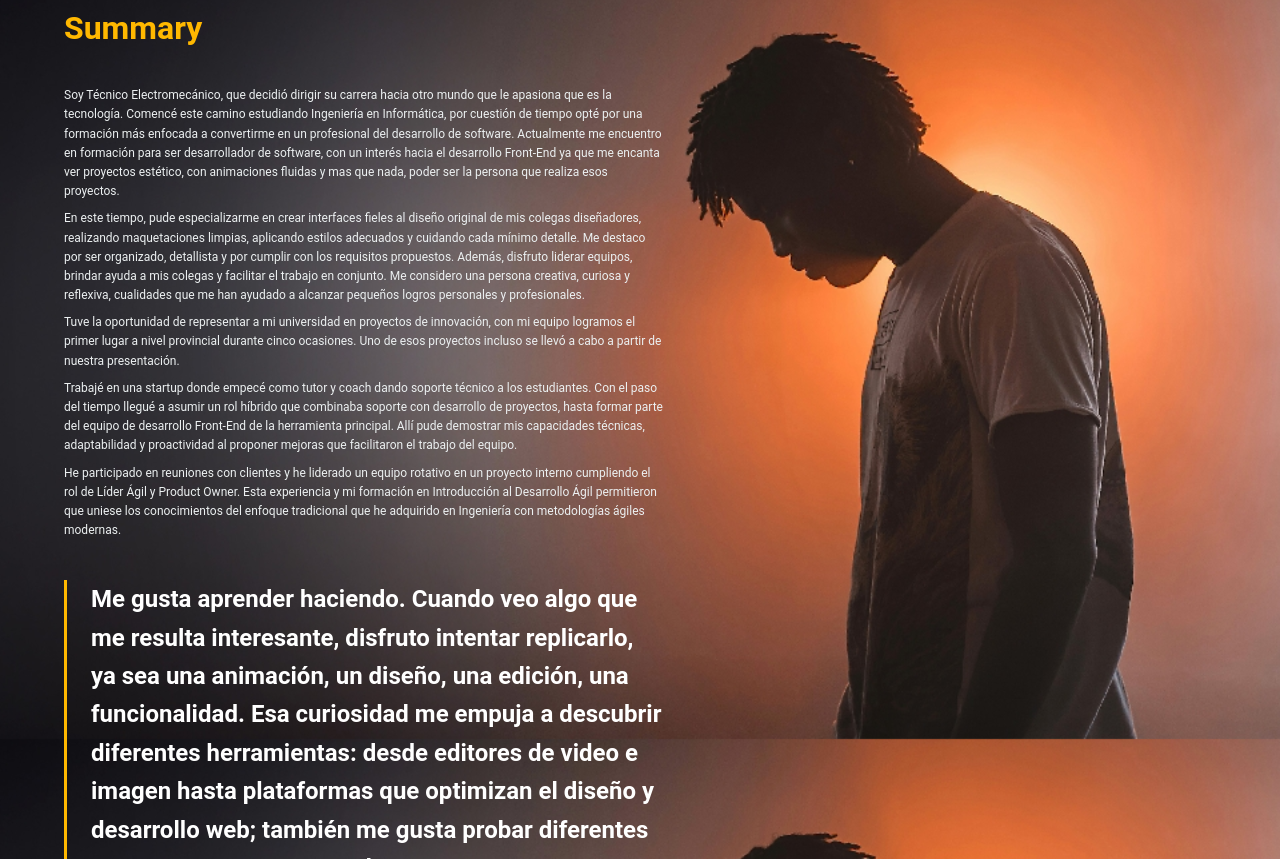
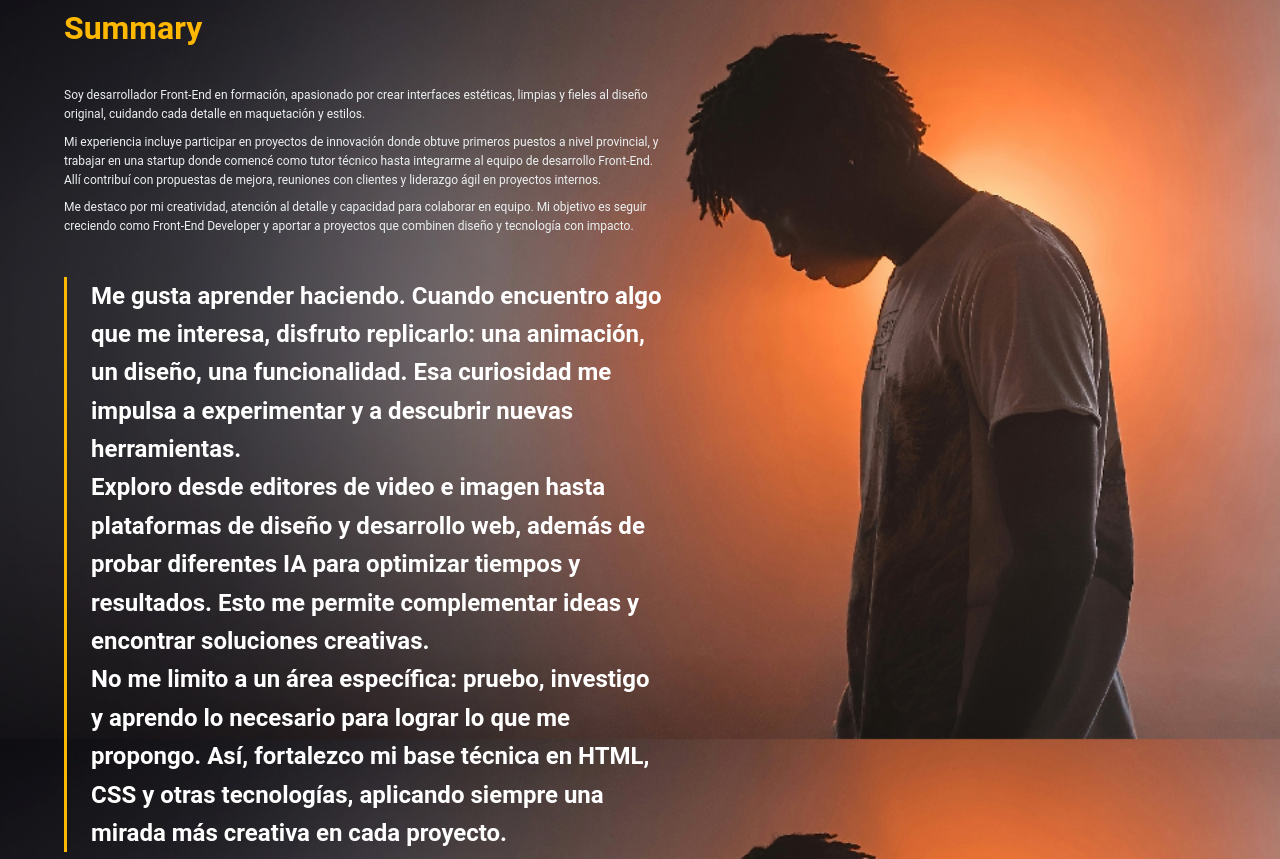
Before and after one commit to MatiasG10/Portfolio, a plain HTML site: page index.html in a window 1280 px wide. Shown: the part 861-1720 px from the top of the page. Drawn offline with Linux system fonts and the light colour scheme.

Commit message:
modificación del summary
Se modifico para que sea mas orientado a perfil de desarrollador front end

```diff
--- a/index.html
+++ b/index.html
@@ -90,49 +90,33 @@
 
             <h2 class="fade-in">Summary</h2>
             <div class="experience-text fade-in">
-                <p class="exp">Soy Técnico Electromecánico, que decidió dirigir su carrera hacia otro mundo que le
-                    apasiona que es la tecnología. Comencé este camino estudiando Ingeniería en Informática, por
-                    cuestión de tiempo opté por una formación más enfocada a convertirme en un profesional del
-                    desarrollo de software. Actualmente me encuentro en formación para ser desarrollador de software,
-                    con un interés hacia el desarrollo Front-End ya que me encanta ver proyectos estético, con
-                    animaciones fluidas y mas que nada, poder ser la persona que realiza esos proyectos.
-                </p>
-                <p class="exp">En este tiempo, pude especializarme en crear interfaces fieles al diseño original de mis
-                    colegas diseñadores, realizando maquetaciones limpias, aplicando estilos adecuados y cuidando cada
-                    mínimo detalle. Me destaco por ser organizado, detallista y por cumplir con los requisitos
-                    propuestos. Además, disfruto liderar equipos, brindar ayuda a mis colegas y facilitar el trabajo en
-                    conjunto. Me considero una persona creativa, curiosa y reflexiva, cualidades que me han ayudado a
-                    alcanzar pequeños logros personales y profesionales.
-                </p>
-                <p class="exp">Tuve la oportunidad de representar a mi universidad en proyectos de innovación, con mi
-                    equipo logramos el primer lugar a nivel provincial durante cinco ocasiones. Uno de esos proyectos
-                    incluso se llevó a cabo a partir de nuestra presentación.
-                </p>
-                <p class="exp">Trabajé en una startup donde empecé como tutor y coach dando soporte técnico a los
-                    estudiantes.
-                    Con el paso del tiempo llegué a asumir un rol híbrido que combinaba soporte con desarrollo de
-                    proyectos, hasta formar parte del equipo de desarrollo Front-End de la herramienta principal. Allí
-                    pude demostrar mis capacidades técnicas, adaptabilidad y proactividad al proponer mejoras que
-                    facilitaron el trabajo del equipo.
-                </p>
-                <p class="exp">He participado en reuniones con clientes y he liderado un equipo rotativo en un proyecto
-                    interno cumpliendo el rol de Líder Ágil y Product Owner. Esta experiencia y mi formación en
-                    Introducción al Desarrollo Ágil permitieron que uniese los conocimientos del enfoque tradicional que
-                    he adquirido en Ingeniería con metodologías ágiles modernas.
-                </p>
+                <p class="exp">Soy desarrollador Front-End en formación, apasionado por crear interfaces estéticas,
+                    limpias y fieles al diseño original, cuidando cada detalle en maquetación y estilos.</p>
+                <p class="exp">Mi experiencia incluye participar en proyectos de innovación donde obtuve primeros
+                    puestos a nivel provincial, y trabajar en una startup donde comencé como tutor técnico hasta
+                    integrarme al equipo de desarrollo Front-End. Allí contribuí con propuestas de mejora, reuniones con
+                    clientes y liderazgo ágil en proyectos internos.</p>
+                <p class="exp">Me destaco por mi creatividad, atención al detalle y capacidad para colaborar en equipo.
+                    Mi objetivo es seguir creciendo como Front-End Developer y aportar a proyectos que combinen diseño y
+                    tecnología con impacto.</p>
+
             </div>
 
             <div class="main-text fade-in-left">
                 <h3>
-                    Me gusta aprender haciendo. Cuando veo algo que me resulta interesante, disfruto intentar
-                    replicarlo, ya sea una animación, un diseño, una edición, una funcionalidad. Esa curiosidad me
-                    empuja a descubrir diferentes herramientas: desde editores de video e imagen hasta plataformas que
-                    optimizan el diseño y desarrollo web; también me gusta probar diferentes IA que me voy encontrando,
-                    son nuevas oportunidades para optimizar tiempos, los resultados, e incluso complementar mis propias
-                    ideas. No estoy centrado en una única área, investigo, pruebo y a medida que hago esto, aprendo lo
-                    que sea para llegar al resultado que deseo. Y así, voy acumulando conocimientos que hacen más rica
-                    mi base técnica en HTML, CSS y otras tecnologías y que me ayudan a trabajar sobre los proyectos con
-                    una mirada más creativa.
+                    Me gusta aprender haciendo. Cuando encuentro algo que me interesa, disfruto replicarlo: una
+                    animación, un diseño, una funcionalidad. Esa curiosidad me impulsa a experimentar y a descubrir
+                    nuevas herramientas.
+                </h3>
+                <h3>
+                    Exploro desde editores de video e imagen hasta plataformas de diseño y desarrollo web, además de
+                    probar diferentes IA para optimizar tiempos y resultados. Esto me permite complementar ideas y
+                    encontrar soluciones creativas.
+                </h3>
+                <h3>
+                    No me limito a un área específica: pruebo, investigo y aprendo lo necesario para lograr lo que me
+                    propongo. Así, fortalezco mi base técnica en HTML, CSS y otras tecnologías, aplicando siempre una
+                    mirada más creativa en cada proyecto.
                 </h3>
             </div>
 
@@ -269,20 +253,6 @@
                                             </div>
                                         </div>
                                     </a>
-
-                                    <!-- Proyecto 2 -->
-                                    <!-- <a href="https://www.google.com/" class="project-card">
-                                        <div class="project-image"
-                                            style="background-image: url('/img/Image-primary.jpg');">
-                                            <div class="project-content">
-                                                <h3 class="project-title">Fenix</h3>
-                                                <p class="project-description">Breve descripción del proyecto</p>
-                                            </div>
-                                            <div class="project-link">
-                                                <iconify-icon icon="material-symbols:arrow-outward"></iconify-icon>
-                                            </div>
-                                        </div>
-                                    </a> -->
 
                                     <!-- Proyecto 2 -->
                                     <a href="https://univerzip.aptugo.app/" class="project-card">
@@ -1006,10 +976,10 @@
 
             <div class="container-modal-link">
                 <div class="tech-tags" id="modal-tags">
-                        <span class="tech-tag">HTML</span>
-                        <span class="tech-tag">CSS</span>
-                        <span class="tech-tag">JavaScript</span>
-                    </div>
+                    <span class="tech-tag">HTML</span>
+                    <span class="tech-tag">CSS</span>
+                    <span class="tech-tag">JavaScript</span>
+                </div>
                 <a id="modal-link" class="modal-link" href="#" target="_blank">Ir al sitio</a>
             </div>
 
```
